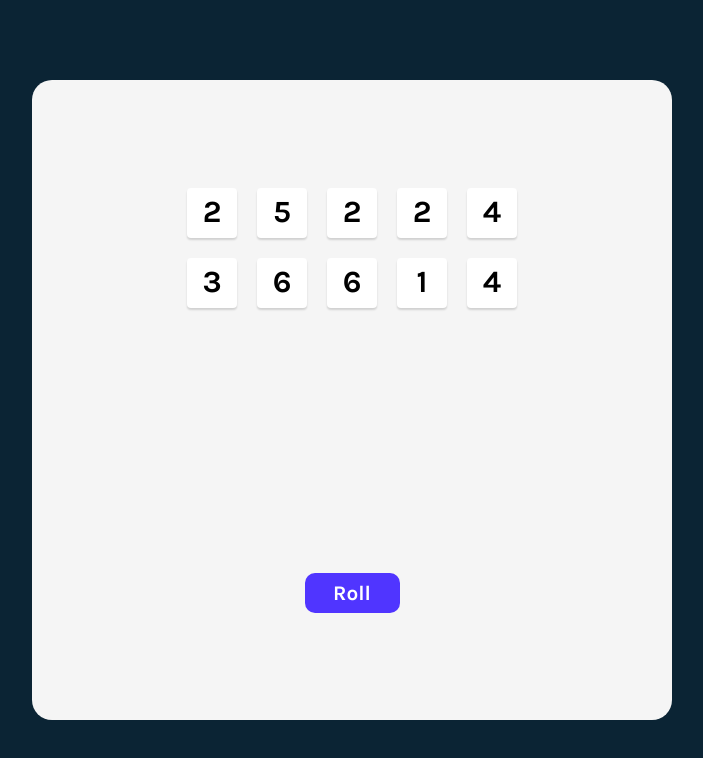
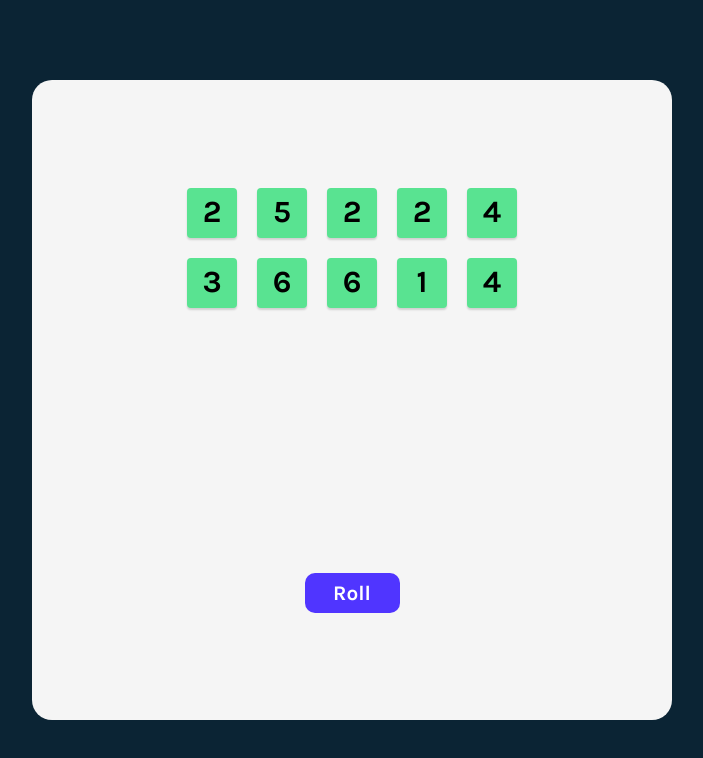
Before and after one commit to GiseleBCSantos/AprendendoReact, a React (Vite) app in the folder Section4/tenziesGame/: page / in a window 1280 px wide. Shown: the top 758 px of the page, without its empty margins (288-991 px from the left). Built offline with nearby package versions, Linux system fonts and the light colour scheme.

Commit message:
:lipstick: feat: Styling held dice

```diff
--- a/Section4/tenziesGame/src/App.css
+++ b/Section4/tenziesGame/src/App.css
@@ -18,7 +18,6 @@ main{
 .die{
   width: 50px;
   height: 50px;
-  background: #FFFFFF;
   border-radius: 4px;
   box-shadow: 0px 2px 2px 0px #00000026;
   display: flex;
--- a/Section4/tenziesGame/src/App.jsx
+++ b/Section4/tenziesGame/src/App.jsx
@@ -16,7 +16,7 @@ function App() {
       diesArray.push({
         id: nanoid(),
         value: Math.ceil(Math.random() * 6),
-        isHeld: false
+        isHeld: true
       })
     }
 
@@ -24,8 +24,9 @@ function App() {
   }
 
   const dices = dice.map(die => <Die
+                                  key={die.id}
                                   value={die.value}
-                                  key={die.id}
+                                  isHeld={die.isHeld}
                                 />)
 
   function rollDice(){
--- a/Section4/tenziesGame/src/components/Die.jsx
+++ b/Section4/tenziesGame/src/components/Die.jsx
@@ -1,8 +1,12 @@
 import React from 'react'
 
 const Die = (props) => {
+
+    const styles = {
+        backgroundColor: props.isHeld ? '#59e391' : 'white'
+    }
   return (
-    <div className='die'>
+    <div className='die' style={styles}>
         <h2>{props.value}</h2>
     </div>
   )
```
